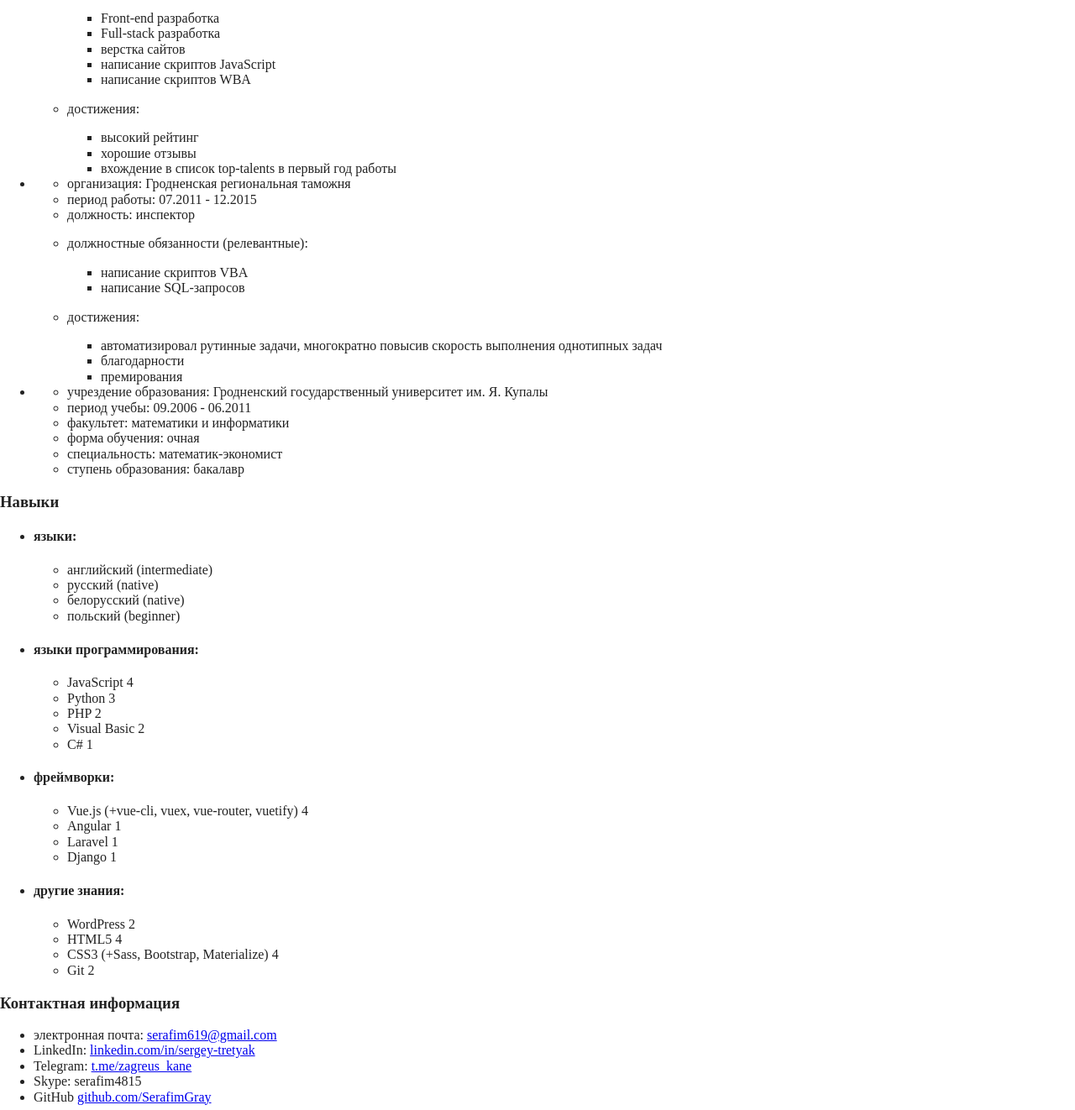
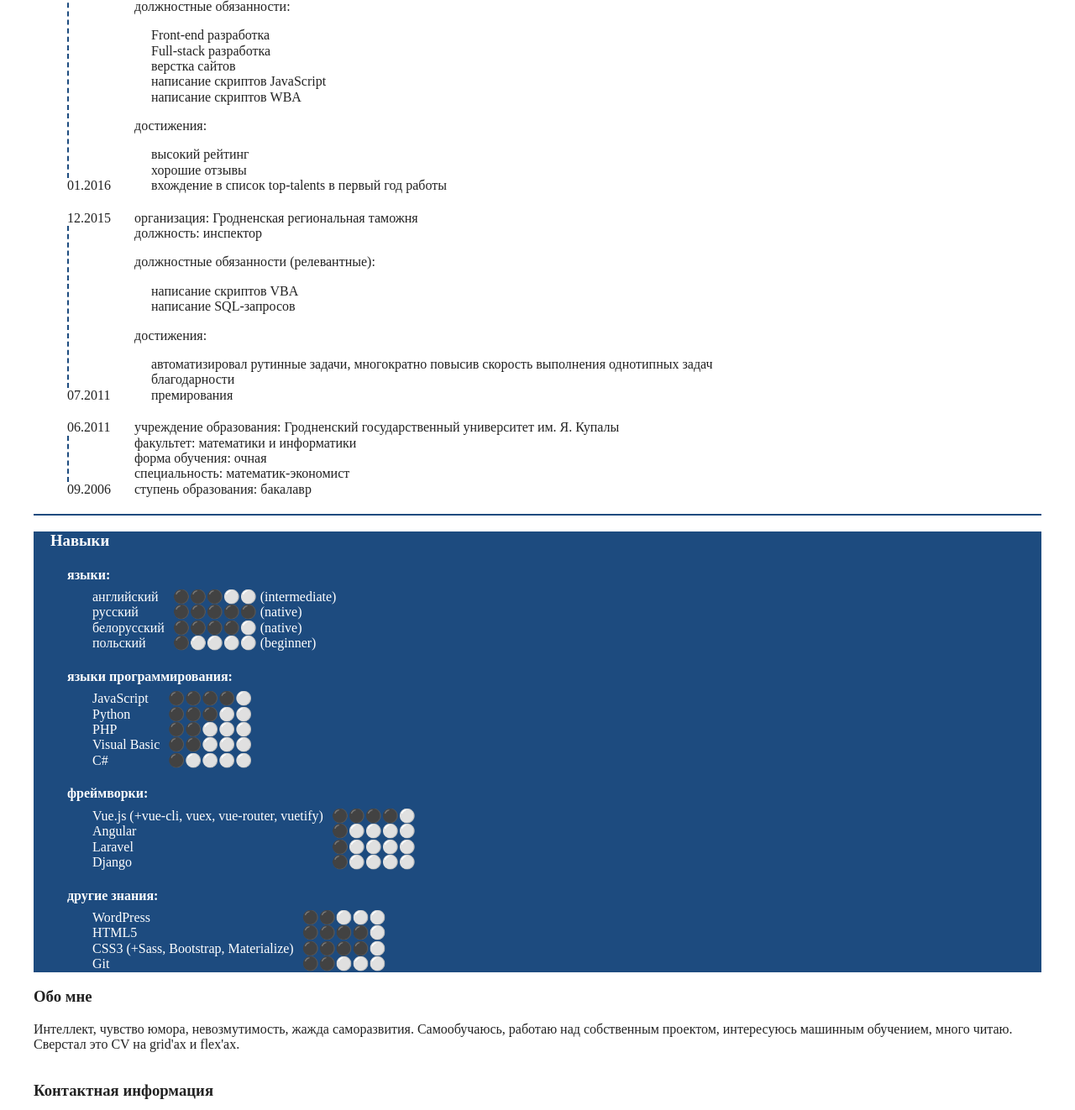
Before and after one commit to SerafimGray/cv, a website built with Parcel: page index.html in a window 1280 px wide. Shown: the part 562-1884 px from the top of the page at 84% size. Built offline with nearby package versions, Linux system fonts and the light colour scheme.

Commit message:
added styles

```diff
--- a/css/main.css
+++ b/css/main.css
@@ -86,6 +86,207 @@ textarea {
 /* ==========================================================================
    Author's custom styles
    ========================================================================== */
+
+:root {
+  --color: #1d4b7f;
+  --first: 1fr;
+  --left-padding: 40px;
+  --second: 2fr;
+  --space-between: 20px;
+  --right-padding: 40px;
+}
+
+#about {
+  grid-area: about;
+}
+
+body {
+  display: grid;
+  grid-template-areas:
+    ". header header header ."
+    ". main main main ."
+    ". footer footer footer .";
+  grid-template-columns: [left-padding] var(--left-padding) [first] var(--first) [space-between] var(--space-between) [second] var(--second) [right-padding] var(--right-padding) [end];
+}
+
+#contacts {
+  display: flex;
+  flex-wrap: wrap;
+  justify-content: space-evenly;
+}
+
+.dark {
+  background-color: var(--color);
+  color: white;
+}
+
+#experience {
+  grid-area: experience;
+}
+
+#experience,
+hgroup,
+#requirements {
+  border-bottom: 2px solid var(--color);
+}
+
+.experience-item {
+  display: grid;
+  grid-template-columns: 100px auto;
+  margin-bottom: 20px;
+  padding-left: 0;
+}
+
+.experience-item > li:nth-of-type(1) {
+  grid-column-start: 2;
+  grid-row-start: 1;
+  grid-row-end: 2;
+}
+
+.experience-item > li:nth-of-type(2) {
+  grid-column-start: 1;
+  grid-column-end: 2;
+  grid-row-start: 1;
+  grid-row-end: 6;
+}
+
+.experience-item > li:nth-of-type(2) > span:nth-of-type(1) {
+  display: none;
+}
+
+.experience-item > li:nth-of-type(3) {
+  grid-row-start: 2;
+  grid-row-end: 3;
+}
+
+.experience-item > li:nth-of-type(4) {
+  grid-row-start: 3;
+  grid-row-end: 4;
+}
+
+.experience-item > li:nth-of-type(5) {
+  grid-row-start: 4;
+  grid-row-end: 5;
+}
+
+.experience-item > li:nth-of-type(6) {
+  grid-row-start: 5;
+  grid-row-end: 6;
+}
+
+.experience-item > li:nth-child(n+3) {
+  grid-column-start: 2;
+}
+
+footer {
+  grid-area: footer;
+}
+
+#grid-photo {
+  grid-area: photo;
+}
+
+header {
+  display: grid;
+  grid-area: header;
+  grid-column-start: first;
+  grid-column-end: right-padding;
+  grid-row-start: 1;
+  grid-row-end: 2;
+  grid-template-areas:
+    "photo . title"
+    "photo . requirements";
+  grid-template-columns: [first] var(--first) [space-between] var(--space-between) [second] var(--second) [end];
+}
+
+hgroup {
+  grid-area: title;
+}
+
+h4 {
+  margin-bottom: 0.5em;
+}
+
+.icon {
+  height: auto;
+  max-width: 1em;
+}
+
+li {
+  list-style: none;
+}
+
+main {
+  display: grid;
+  grid-area: main;
+  grid-template-areas:
+    "personal . experience"
+    "skills . experience"
+    "skills . about";
+  grid-template-columns: [first] var(--first) [space-between] var(--space-between) [second] var(--second) [end];
+}
+
+.parameter-value_list {
+  display: table;
+  border-spacing: 10px 0;
+}
+
+.parameter-value_list > li {
+  display: table-row;
+}
+
+.parameter-value_list > li > span {
+  display: table-cell;
+}
+
+.period {
+  align-items: baseline;
+  display: flex;
+  flex-direction: column-reverse;
+  height: 100%;
+  justify-content: space-between;
+}
+
+#personal {
+  grid-area: personal;
+}
+
+#personal,
+#skills {
+  padding-left: 20px;
+}
+
+#photo {
+  width: 100%;
+}
+
+#photo-container {
+  border-radius: 50%;
+  height: 250px;
+  margin-left: 50%;
+  margin-top: 20px;
+  overflow: hidden;
+  transform: translateX(-50%);
+  width: 250px;
+}
+
+#requirements {
+  grid-area: requirements;
+}
+
+#skills {
+  grid-area: skills;
+}
+
+.spacer {
+  border-left: 2px dashed var(--color);
+  flex-grow: 1;
+  margin-left: 20px;
+}
+
+ul {
+  padding-left: 20px;
+}
 
 /* ==========================================================================
    Helper classes
--- a/index.html
+++ b/index.html
@@ -26,18 +26,25 @@
 
   <!-- Add your site or application content here -->
   <header>
-    <!-- <img src="./img/TretyakSergey.jpg" alt="фото Третяка Сергея"> -->
+    <div class="dark" id="grid-photo">
+      <div id="photo-container">
+        <img
+          alt="фото Третяка Сергея"
+          id="photo"
+          src="./img/TretyakSergey.jpg"
+        >
+      </div>
+    </div>
+
     <hgroup>
       <h1 itemprop="name">Третяк Сергей Казимирович</h1>
       <h2 itemprop="jobTitle">Веб-разработчик</h2>
     </hgroup>
-  </header>
 
-  <main>
-    <section>
+    <section id="requirements">
       <h3>Требования к должности</h3>
 
-      <ul>
+      <ul class="parameter-value_list">
         <li>
           <span>занятость: </span>
           <span>полная / частичная</span>
@@ -59,11 +66,13 @@
         </li>
       </ul>
     </section>
+  </header>
 
-    <section>
+  <main>
+    <section class="dark" id="personal">
       <h3>Личная информация</h3>
 
-      <ul>
+      <ul class="parameter-value_list">
         <li>
           <span>город проживания: </span>
           <span itemprop="address">Гродно, Беларусь</span>
@@ -96,12 +105,12 @@
       </ul>
     </section>
 
-    <section>
+    <section id="experience">
       <h3>Опыт</h3>
 
       <ul>
         <li>
-          <ul>
+          <ul class="experience-item">
             <li>
               <span>организация: </span>
               <span itemprop="worksFor">фрилансер</span>
@@ -109,7 +118,11 @@
 
             <li>
               <span>период работы: </span>
-              <span>01.2016 - настоящее время</span>
+              <span class="period">
+                <span class="date">01.2016</span>
+                <span class="spacer"></span>
+                <span class="date">настоящее время</span>
+              </span>
             </li>
 
             <li>
@@ -143,7 +156,7 @@
         </li>
 
         <li>
-          <ul>
+          <ul class="experience-item">
             <li>
               <span>организация: </span>
               <span>Гродненская региональная таможня</span>
@@ -151,7 +164,11 @@
 
             <li>
               <span>период работы: </span>
-              <span>07.2011 - 12.2015</span>
+              <span class="period">
+                <span class="date">07.2011</span>
+                <span class="spacer"></span>
+                <span class="date">12.2015</span>
+              </span>
             </li>
 
             <li>
@@ -182,15 +199,19 @@
         </li>
 
         <li>
-          <ul>
+          <ul class="experience-item">
             <li>
-              <span>учрездение образования: </span>
+              <span>учреждение образования: </span>
               <span itemprop="alumni">Гродненский государственный университет им. Я. Купалы</span>
             </li>
 
             <li>
               <span>период учебы: </span>
-              <span>09.2006 - 06.2011</span>
+              <span class="period">
+                <span class="date">09.2006</span>
+                <span class="spacer"></span>
+                <span class="date">06.2011</span>
+              </span>
             </li>
 
             <li>
@@ -217,32 +238,32 @@
       </ul>
     </section>
 
-    <section>
+    <section class="dark" id="skills">
       <h3>Навыки</h3>
 
       <ul>
         <li>
           <h4>языки: </h4>
 
-          <ul>
+          <ul class="parameter-value_list">
             <li>
               <span itemprop="knowsLanguage">английский </span>
-              <span>(intermediate)</span>
+              <span>&#9899;&#9899;&#9899;&#9898;&#9898; (intermediate)</span>
             </li>
 
             <li>
               <span itemprop="knowsLanguage">русский </span>
-              <span>(native)</span>
+              <span>&#9899;&#9899;&#9899;&#9899;&#9899; (native)</span>
             </li>
 
             <li>
               <span itemprop="knowsLanguage">белорусский </span>
-              <span>(native)</span>
+              <span>&#9899;&#9899;&#9899;&#9899;&#9898; (native)</span>
             </li>
 
             <li>
               <span itemprop="knowsLanguage">польский </span>
-              <span>(beginner)</span>
+              <span>&#9899;&#9898;&#9898;&#9898;&#9898; (beginner)</span>
             </li>
           </ul>
         </li>
@@ -250,30 +271,30 @@
         <li>
           <h4>языки программирования: </h4>
 
-          <ul>
+          <ul class="parameter-value_list">
             <li>
               <span>JavaScript </span>
-              <span>4</span>
+              <span>&#9899;&#9899;&#9899;&#9899;&#9898;</span>
             </li>
 
             <li>
               <span>Python </span>
-              <span>3</span>
+              <span>&#9899;&#9899;&#9899;&#9898;&#9898;</span>
             </li>
 
             <li>
               <span>PHP </span>
-              <span>2</span>
+              <span>&#9899;&#9899;&#9898;&#9898;&#9898;</span>
             </li>
 
             <li>
               <span>Visual Basic </span>
-              <span>2</span>
+              <span>&#9899;&#9899;&#9898;&#9898;&#9898;</span>
             </li>
 
             <li>
               <span>C# </span>
-              <span>1</span>
+              <span>&#9899;&#9898;&#9898;&#9898;&#9898;</span>
             </li>
           </ul>
         </li>
@@ -281,25 +302,25 @@
         <li>
           <h4>фреймворки: </h4>
 
-          <ul>
+          <ul class="parameter-value_list">
             <li>
               <span>Vue.js (+vue-cli, vuex, vue-router, vuetify)</span>
-              <span>4</span>
+              <span>&#9899;&#9899;&#9899;&#9899;&#9898;</span>
             </li>
 
             <li>
               <span>Angular </span>
-              <span>1</span>
+              <span>&#9899;&#9898;&#9898;&#9898;&#9898;</span>
             </li>
 
             <li>
               <span>Laravel </span>
-              <span>1</span>
+              <span>&#9899;&#9898;&#9898;&#9898;&#9898;</span>
             </li>
 
             <li>
               <span>Django </span>
-              <span>1</span>
+              <span>&#9899;&#9898;&#9898;&#9898;&#9898;</span>
             </li>
           </ul>
         </li>
@@ -307,85 +328,112 @@
         <li>
           <h4>другие знания: </h4>
 
-          <ul>
+          <ul class="parameter-value_list">
             <li>
               <span>WordPress </span>
-              <span>2</span>
+              <span>&#9899;&#9899;&#9898;&#9898;&#9898;</span>
             </li>
 
             <li>
               <span>HTML5 </span>
-              <span>4</span>
+              <span>&#9899;&#9899;&#9899;&#9899;&#9898;</span>
             </li>
 
             <li>
               <span>CSS3 (+Sass, Bootstrap, Materialize)</span>
-              <span>4</span>
+              <span>&#9899;&#9899;&#9899;&#9899;&#9898;</span>
             </li>
 
             <li>
               <span>Git </span>
-              <span>2</span>
+              <span>&#9899;&#9899;&#9898;&#9898;&#9898;</span>
             </li>
           </ul>
         </li>
       </ul>
+    </section>
+
+    <section id="about">
+      <h3>Обо мне</h3>
+
+      <p>Интеллект, чувство юмора, невозмутимость, жажда саморазвития. Самообучаюсь, работаю над собственным проектом, интересуюсь машинным обучением, много читаю. Сверстал это CV на grid'ах и flex'ах.</p>
     </section>
   </main>
 
   <footer>
     <h3>Контактная информация</h3>
 
-    <ul>
+    <ul id="contacts">
       <li>
-        <span>электронная почта: </span>
         <a
           href="mailto:serafim619@gmail.com"
           itemprop="email"
           target="_blank"
         >
-          serafim619@gmail.com
+          <img
+            alt="логотип Gmail"
+            class="icon"
+            src="./img/icons/gmail.png"
+          >
+           электронная почта
         </a>
       </li>
 
       <li>
-        <span>LinkedIn: </span>
+
         <a
           href="https://www.linkedin.com/in/sergey-tretyak/"
           itemprop="url"
           target="_blank"
         >
-          linkedin.com/in/sergey-tretyak
+          <img
+            alt="логотип LinkedIn"
+            class="icon"
+            src="./img/icons/linkedin.png"
+          >
+           LinkedIn
         </a>
       </li>
 
       <li>
-        <span>Telegram: </span>
         <a
           href="https://t.me/zagreus_kane"
           itemprop="url"
           target="_blank"
         >
-          t.me/zagreus_kane
+          <img
+            alt="логотип Telegram"
+            class="icon"
+            src="./img/icons/telegram.png"
+          >
+           Telegram
         </a>
       </li>
 
       <li>
-        <span>Skype: </span>
+        <img
+          alt="логотип Skype"
+          class="icon"
+          src="./img/icons/skype.png"
+        >
+        <span> Skype: </span>
         <span>serafim4815</span>
       </li>
 
       <li>
-        <span>GitHub</span>
         <a
           href="https://github.com/SerafimGray"
           itemprop="url"
           target="_blank"
         >
-          github.com/SerafimGray
+          <img
+            alt="логотип GitHub"
+            class="icon"
+            src="./img/icons/github.png"
+          >
+           GitHub
         </a>
       </li>
-
     </ul>
   </footer>
 
```
Also changed, not shown: img/icons/github.png (added), img/icons/gmail.png (added), img/icons/linkedin.png (added), img/icons/skype.png (added), img/icons/telegram.png (added).
